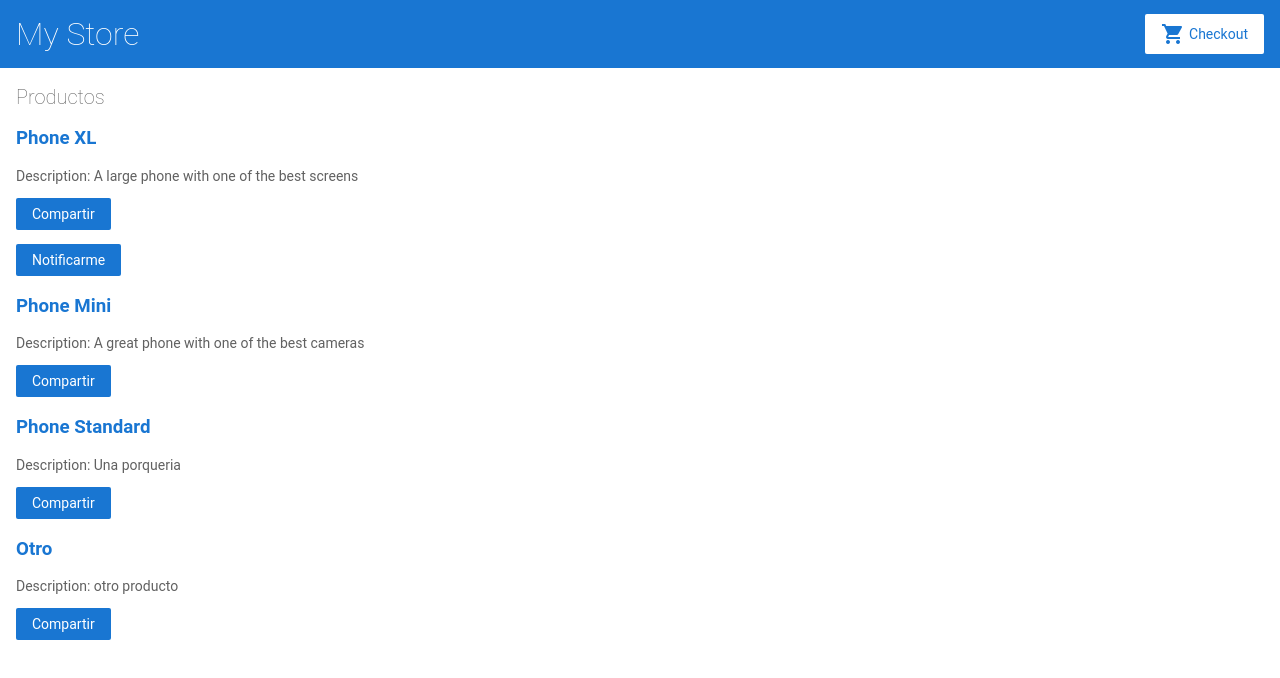
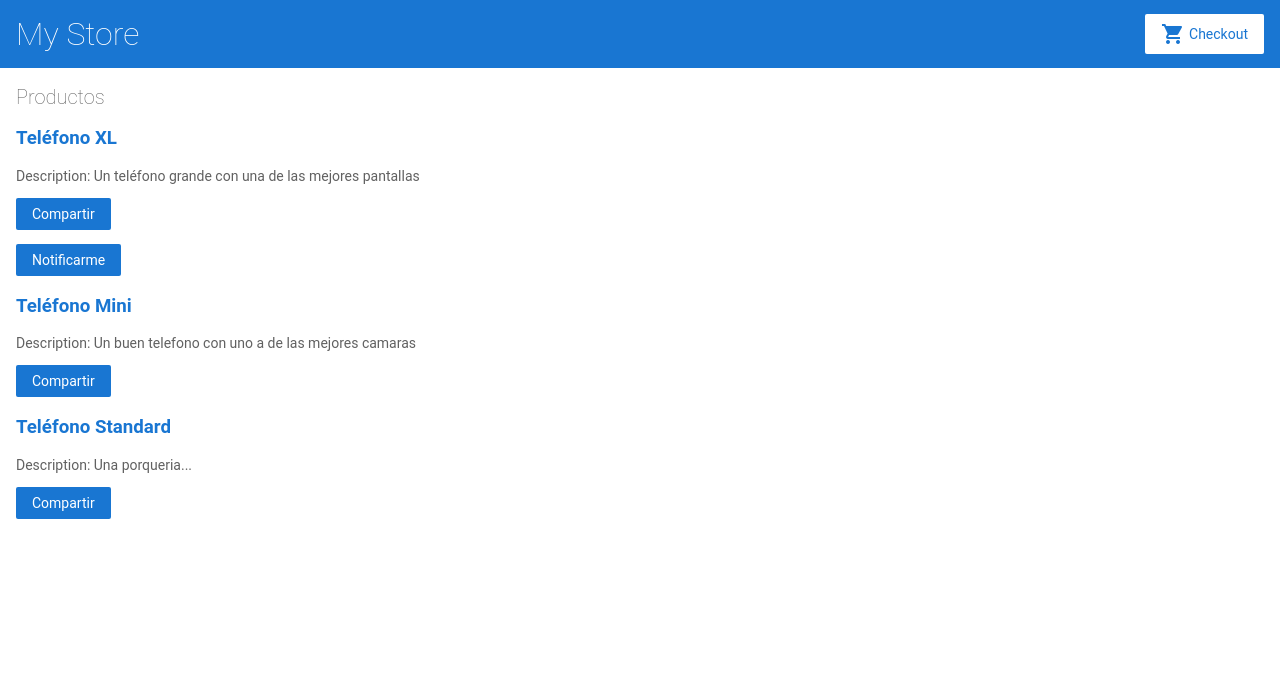
Before and after one commit to osocure/angular-n6qyvg, an Angular app: page / in a window 1280 px wide. Shown: the top 678 px of the page. Built offline with nearby package versions, Linux system fonts and the light colour scheme.

Commit message:
2 files modified, 1 added

```diff
--- /dev/null
+++ b/src/app/data/productos.ts
@@ -0,0 +1,19 @@
+export const productos = [
+  {
+    name: 'Teléfono XL',
+    price: 799,
+    description: 'Un teléfono grande con una de las mejores pantallas'
+  },
+  {
+    name: 'Teléfono Mini',
+    price: 699,
+    description: 'Un buen telefono con uno a de las mejores camaras'
+  },
+  {
+    name: 'Teléfono Standard',
+    price: 299,
+    description: 'Una porqueria...'
+  }
+
+
+];
--- a/src/app/product-list/product-list.component.html
+++ b/src/app/product-list/product-list.component.html
@@ -12,14 +12,11 @@
     Description: {{ product.description }}
   </p>
 
-  <button (click)="share()">
-    Compartir
-  </button>
 
+  <button (click)="share()"> Compartir </button>
   <!-- Componente alerta precio -->
- <app-product-alerts [product]="product" (notify)="onNotify()" (fa)="onFa()"> </app-product-alerts>
+  <app-product-alerts [product]="product" (notify)="onNotify()" (fa)="onFa()"> </app-product-alerts>
 
-  <!-- span (click)="compartir()"> Compartir </span -->
 
 </div>
 
--- a/src/app/product-list/product-list.component.ts
+++ b/src/app/product-list/product-list.component.ts
@@ -1,6 +1,7 @@
 import { Component } from '@angular/core';
 
 import { products } from '../products';
+import { productos } from '../data/productos';
 
 @Component({
   selector: 'app-product-list',
@@ -8,7 +9,8 @@ import { products } from '../products';
   styleUrls: ['./product-list.component.css']
 })
 export class ProductListComponent {
-  products = products;
+  //products = products;
+  products = productos;
 
   share() {
     window.alert('The product has been shared!');
```
